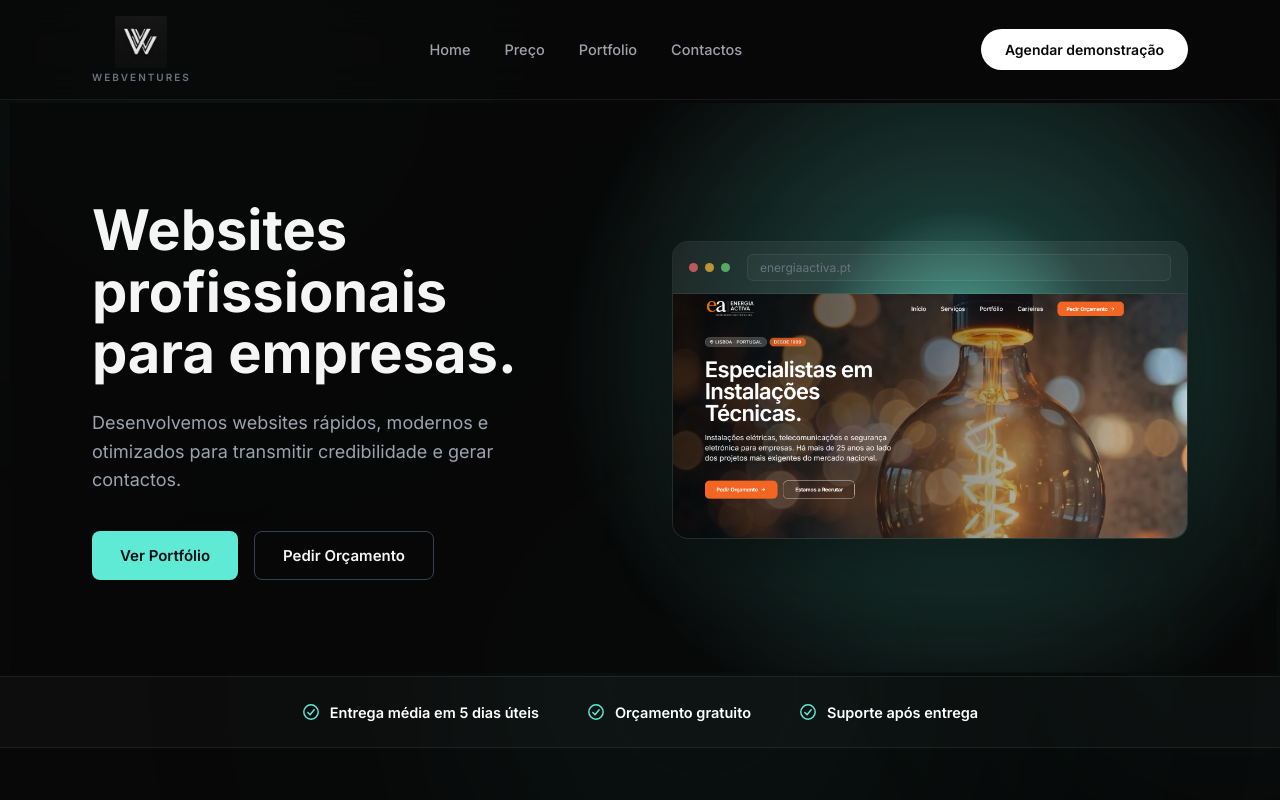
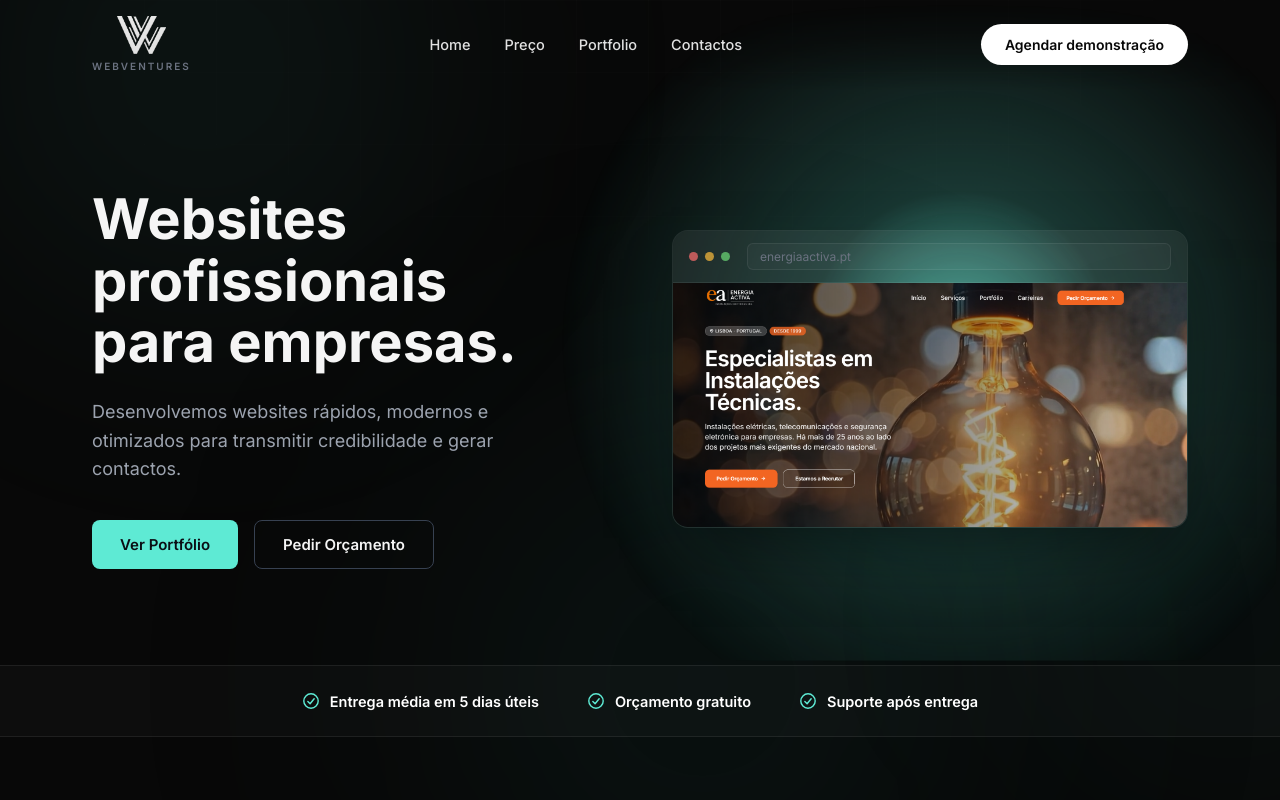
Before and after one commit to webventurescomercial-a11y/Nosso_WV_Altera-o_copia, a plain HTML site: page index.html in a window 1280 px wide. Shown: the top 800 px of the page. Drawn offline with Linux system fonts and the light colour scheme.

Commit message:
Make the nav transparent and drop the logo's baked-in backdrop
The header now sits fully transparent over the hero so the glow reads
through it, and only regains its blurred panel once scrolled — without
that, the links would sit unreadable over the white testimonial card.
Nav links move up to rgba(255,255,255,0.88) for contrast.

The logo's dark square was baked into image-clean.png (#131313), not
CSS, so logo-wv.png is an alpha cut-out un-premultiplied against that
colour to avoid a grey fringe, trimmed to the mark itself. Logo heights
drop to 38/46px since the W now fills the box it used to share with
padding. The favicon deliberately keeps the old art — a transparent
white W would vanish on a light browser tab.

Transparency also exposed a seam the opaque header had been hiding: the
hero glow was clipped at the section's top edge, stepping from rgb(8,8,8)
to rgb(20,43,39) in one pixel row. The layer now extends up behind the
header and fades in through a mask ramp, which holds whatever height the
header takes.

Co-Authored-By: Claude Fable 5 <noreply@anthropic.com>

```diff
--- a/home-2.css
+++ b/home-2.css
@@ -64,12 +64,19 @@
    ============================================================ */
 .h2-hero { padding:100px 0 96px; position:relative; }
 /* Glow radial atras do conteudo da hero — nao afeta o layout */
+/* No solid background-color: the aurora layer has to stay visible through
+   the now-transparent header. The layer also reaches up behind the header
+   and fades out with a mask — clipping it at the hero's top edge drew a
+   hard line right under the nav. The mask is a ramp, so it stays seamless
+   whatever height the header happens to be. */
 .h2-hero::before {
-  content:""; position:absolute; inset:0; z-index:0; pointer-events:none;
-  background-color:var(--h2-bg);
+  content:""; position:absolute; left:0; right:0; bottom:0; top:-96px;
+  z-index:0; pointer-events:none;
   background-image:
-    radial-gradient(circle at 75% 45%, rgba(94,234,212,0.7) 0%, transparent 15%),
-    radial-gradient(circle at 75% 45%, rgba(94,234,212,0.4) 0%, transparent 40%);
+    radial-gradient(circle at 75% 52%, rgba(94,234,212,0.7) 0%, transparent 15%),
+    radial-gradient(circle at 75% 52%, rgba(94,234,212,0.4) 0%, transparent 40%);
+  -webkit-mask-image:linear-gradient(to bottom, transparent 0, #000 96px);
+  mask-image:linear-gradient(to bottom, transparent 0, #000 96px);
 }
 .h2-hero-grid { display:grid; grid-template-columns:1fr 1fr; gap:64px; align-items:center; position:relative; z-index:1; }
 .h2-hero-copy h1 {
--- a/index.html
+++ b/index.html
@@ -30,7 +30,7 @@
 <header>
   <div class="nav-inner">
     <a href="#top" class="nav-brand">
-      <img src="uploads/image-clean.png" alt="WebVentures" class="nav-logo">
+      <img src="uploads/logo-wv.png" alt="WebVentures" class="nav-logo">
       <span class="footer-wordmark">WEBVENTURES</span>
     </a>
     <nav class="nav-links">
@@ -523,7 +523,7 @@
 <footer class="site-footer">
   <div class="footer-inner reveal">
     <a href="#top" class="footer-brand">
-      <img src="uploads/image-clean.png" alt="WebVentures" class="nav-logo footer-logo">
+      <img src="uploads/logo-wv.png" alt="WebVentures" class="nav-logo footer-logo">
       <span class="footer-wordmark">WEBVENTURES</span>
     </a>
     <nav class="footer-nav">
--- a/styles.css
+++ b/styles.css
@@ -126,14 +126,22 @@ a { text-decoration:none; color:inherit; }
 /* ============================================================
    NAVIGATION
    ============================================================ */
+/* Fully transparent over the hero; the blurred panel only comes back
+   on scroll, which is what keeps the links readable once light
+   sections (e.g. the testimonial card) slide underneath. */
 header {
   position:sticky; top:0; z-index:100;
+  background:transparent;
+  border-bottom:1px solid transparent;
+  transition:background .35s ease, backdrop-filter .35s ease,
+             border-color .35s ease, box-shadow .35s ease;
+}
+header.scrolled {
   background:rgba(8,8,8,0.80);
   backdrop-filter:blur(20px); -webkit-backdrop-filter:blur(20px);
-  border-bottom:1px solid var(--border);
-  transition:box-shadow .35s ease;
+  border-bottom-color:var(--border);
+  box-shadow:0 10px 30px rgba(0,0,0,0.35);
 }
-header.scrolled { box-shadow:0 10px 30px rgba(0,0,0,0.35); }
 .nav-inner {
   max-width:var(--maxw); margin:0 auto;
   padding:16px 32px;
@@ -141,13 +149,16 @@ header.scrolled { box-shadow:0 10px 30px rgba(0,0,0,0.35); }
   transition:padding .35s cubic-bezier(.2,.7,.2,1);
 }
 header.scrolled .nav-inner { padding-top:9px; padding-bottom:9px; }
+/* logo art is a transparent cut-out trimmed to the mark itself, so this
+   height is the height of the W, not of a padded box */
 .nav-logo {
-  height:52px; width:auto; flex:none;
+  height:38px; width:auto; flex:none;
 }
-.nav-brand { display:flex; flex-direction:column; align-items:center; gap:3px; flex:none; }
+.nav-brand { display:flex; flex-direction:column; align-items:center; gap:6px; flex:none; }
 .nav-links {
   display:flex; align-items:center; gap:34px;
-  font-size:14.5px; font-weight:500; color:var(--muted);
+  font-size:14.5px; font-weight:500;
+  color:rgba(255,255,255,0.88);
 }
 .nav-link { position:relative; transition:color .2s; }
 .nav-link:hover { color:var(--white); }
@@ -1045,7 +1056,7 @@ header.scrolled .nav-inner { padding-top:9px; padding-bottom:9px; }
    ENHANCEMENT 8: LOGO
    ============================================================ */
 
-.footer-logo { height:64px; }
+.footer-logo { height:46px; }
 
 /* ============================================================
    ENHANCEMENT 9: PRICING SECTION
```
Also changed, not shown: portfolio.html (+2 -2 lines), precos.html (+2 -2 lines), uploads/logo-wv.png (added).
